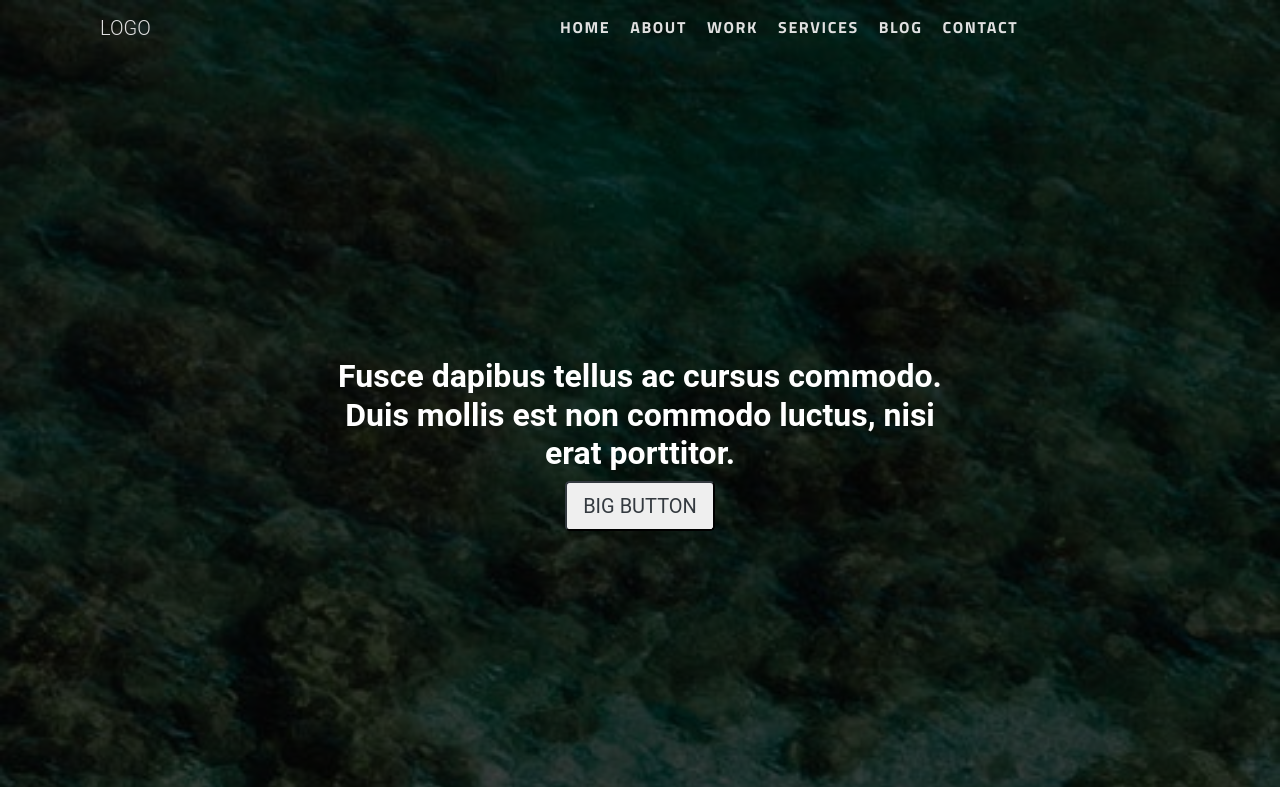
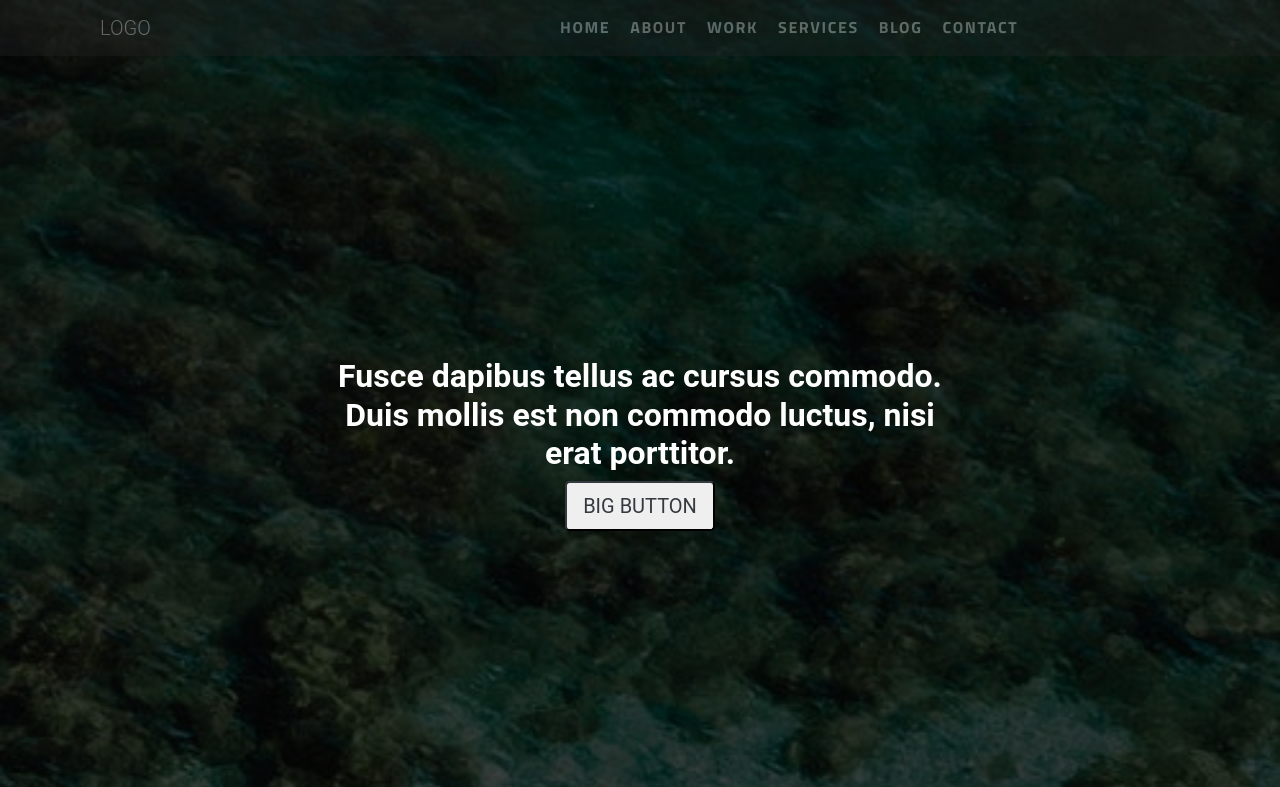
Before and after one commit to COD-ESA/Portfolio-works, a plain HTML site: page src/pug/index.pug in a window 1280 px wide. Shown: the top 787 px of the page. Drawn offline with nearby package versions, Linux system fonts and the light colour scheme; files that its build step writes are made by us from their sources; files whose address does not match are found by name.

Commit message:
добавил стилизацию блока nav в виде прозрачного блока, для видимости пунктов меню на белом фоне

```diff
--- a/src/pug/index.pug
+++ b/src/pug/index.pug
@@ -36,7 +36,7 @@
 block content
   header
     .container
-      nav.navbar.navbar-expand-lg.navbar-light.fixed-top
+      nav.navbar.navbar-expand-lg.navbar-light.fixed-top.bg-dark( style = {opacity: 0.4})
         .container.d-flex
           .row.col-12
             .order-0.order-lg-1.col-4.col-sm-7
```
